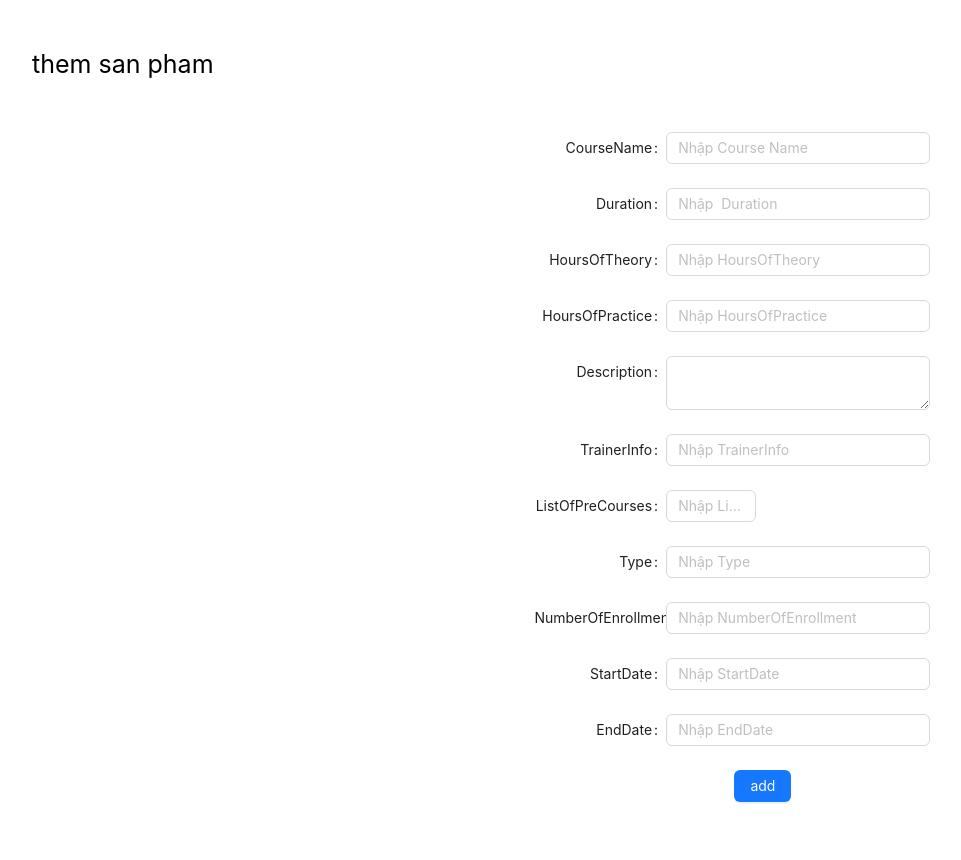
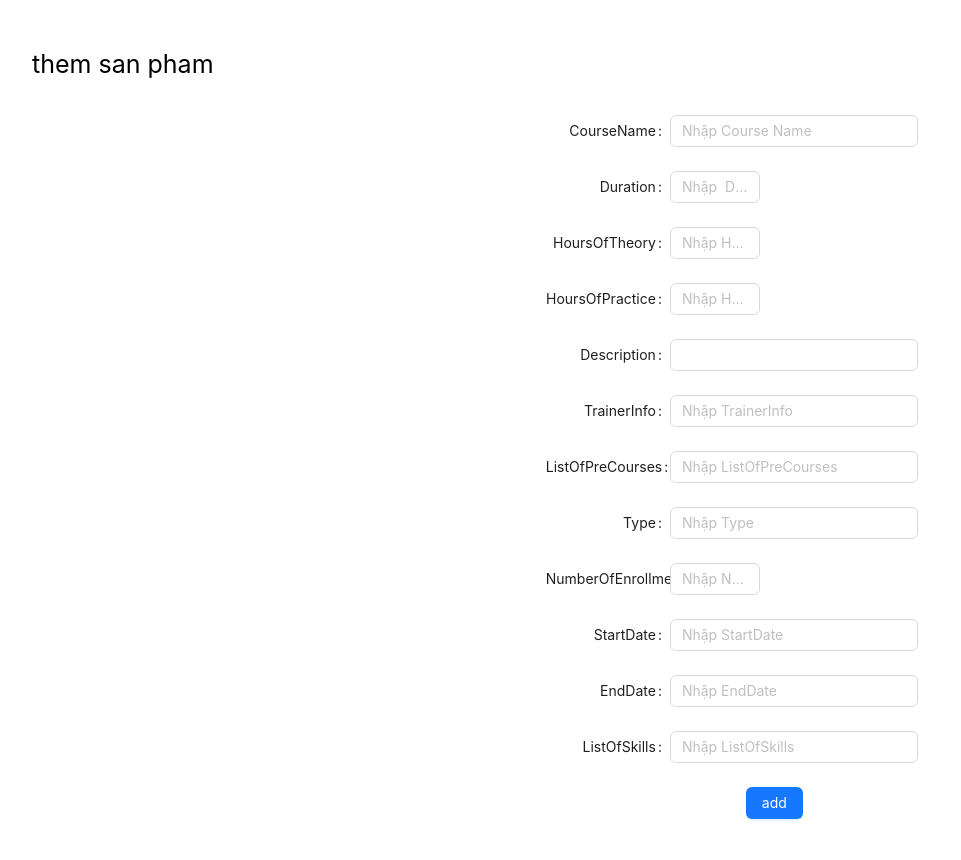
Before and after one commit to nhuantho/training-system, a React (Create React App) app: page /themkhoahoc in a window 1280 px wide. Shown: the top 860 px of the page, without its empty margins (18-979 px from the left). Built offline with nearby package versions, Linux system fonts and the light colour scheme.

Commit message:
first commit

```diff
--- a/src/Component/Admin/ActionCourse/AddCourse.js
+++ b/src/Component/Admin/ActionCourse/AddCourse.js
@@ -5,32 +5,52 @@ import { Button, Form, Input, InputNumber } from "antd";
 import axios from "axios";
 import swal from "sweetalert";
 export default function AddCourse() {
+  const navigate = useNavigate();
+
   const addCourses = async (values) => {
     axios({
-      method: "get",
-      url: "http://localhost:8080/api/v1/courses",
+      method: "post",
+      url: "http://localhost:8080/api/v1/courses/",
       data: {
         CourstName: values?.username,
         Duration: values?.duration,
         HoursOfTheory: values?.HoursOfTheory,
         Description: values?.Description,
         TrainerInfo: values?.TrainerInfo,
-        ListOfPreCourses: values?.ListOfPreCourses,
+        ListOfPreCourses:
+          values.ListOfPreCourses === "null"
+            ? null
+            : [values?.ListOfPreCourses],
         Type: values?.Type,
         NumberOfEnrollment: values?.NumberOfEnrollment,
         StartDate: values?.StartDate,
         EndDate: values?.EndDate,
+        ListOfSkills: [values?.ListOfSkills],
+        //
       },
     })
       .then((res) => {
-        console.log(res);
+        if (res?.data === "Đã tồn tại") {
+          swal({
+            title: "Đã tồn tại",
+            icon: "warning",
+            dangerMode: true,
+          });
+        } else {
+          swal({
+            title: "Thành công",
+            icon: "success",
+            dangerMode: true,
+          });
+          navigate("/admin");
+        }
       })
       .catch((err) => {
         console.log("Đây là lỗi", err);
       });
   };
   const onFinish = (values) => {
-    console.log("Success:", typeof values?.Duration);
+    console.log("Success:", [values?.Description]);
     addCourses(values);
   };
   const onFinishFailed = (errorInfo) => {
@@ -73,38 +93,41 @@ export default function AddCourse() {
           onFinish={onFinish}
           onFinishFailed={onFinishFailed}
         >
-          <Form.Item name="username" label="CourseName">
+          <Form.Item name="CourseName" label="CourseName">
             <Input placeholder="Nhập Course Name" />
           </Form.Item>
-          <Form.Item name="duration" label="Duration">
-            <Input placeholder="Nhập  Duration" />
+          <Form.Item name="Duration" label="Duration">
+            <InputNumber placeholder="Nhập  Duration" />
           </Form.Item>
           <Form.Item name="HoursOfTheory" label="HoursOfTheory">
-            <Input placeholder="Nhập HoursOfTheory" />
+            <InputNumber placeholder="Nhập HoursOfTheory" />
           </Form.Item>
           <Form.Item name="HoursOfPractice" label="HoursOfPractice">
-            <Input placeholder="Nhập HoursOfPractice" />
+            <InputNumber placeholder="Nhập HoursOfPractice" />
           </Form.Item>
           <Form.Item name="Description" label="Description">
-            <Input.TextArea />
+            <Input />
           </Form.Item>
           <Form.Item name="TrainerInfo" label="TrainerInfo    ">
             <Input placeholder="Nhập TrainerInfo" />
           </Form.Item>
           <Form.Item name="ListOfPreCourses" label="ListOfPreCourses">
-            <InputNumber placeholder="Nhập ListOfPreCourses" />
+            <Input placeholder="Nhập ListOfPreCourses" />
           </Form.Item>
           <Form.Item name="Type" label="Type">
             <Input placeholder="Nhập Type" />
           </Form.Item>
           <Form.Item name="NumberOfEnrollment" label="NumberOfEnrollment">
-            <Input placeholder="Nhập NumberOfEnrollment    " />
+            <InputNumber placeholder="Nhập NumberOfEnrollment    " />
           </Form.Item>
           <Form.Item name="StartDate" label="StartDate">
             <Input placeholder="Nhập StartDate" />
           </Form.Item>
           <Form.Item name="EndDate" label="EndDate">
             <Input placeholder="Nhập EndDate" />
+          </Form.Item>
+          <Form.Item name="ListOfSkills" label="ListOfSkills">
+            <Input placeholder="Nhập ListOfSkills" />
           </Form.Item>
           <Form.Item>
             <Button style={{ marginLeft: 200 }} type="primary" htmlType="add">
--- a/src/Component/Admin/Admin.js
+++ b/src/Component/Admin/Admin.js
@@ -1,8 +1,9 @@
 import React, { useState, useEffect } from "react";
-import { useAppContext } from "../../App";
+import { Navigation, useNavigate } from "react-router-dom";
 import axios from "axios";
 import { Form } from "antd";
 export default function Admin() {
+  const Navigation = useNavigate();
   const columns = [
     {
       title: "ID",
@@ -85,8 +86,13 @@ export default function Admin() {
           margin: "20px 0 0 300px",
         }}
       >
-        Thêm Khóa Hóa Học
-        <Form />
+        <div
+          style={{ cursor: "pointer" }}
+          onClick={() => Navigation("/themkhoahoc")}
+        >
+          {" "}
+          Thêm Khóa Hóa Học
+        </div>
       </div>
     </div>
   );
```
